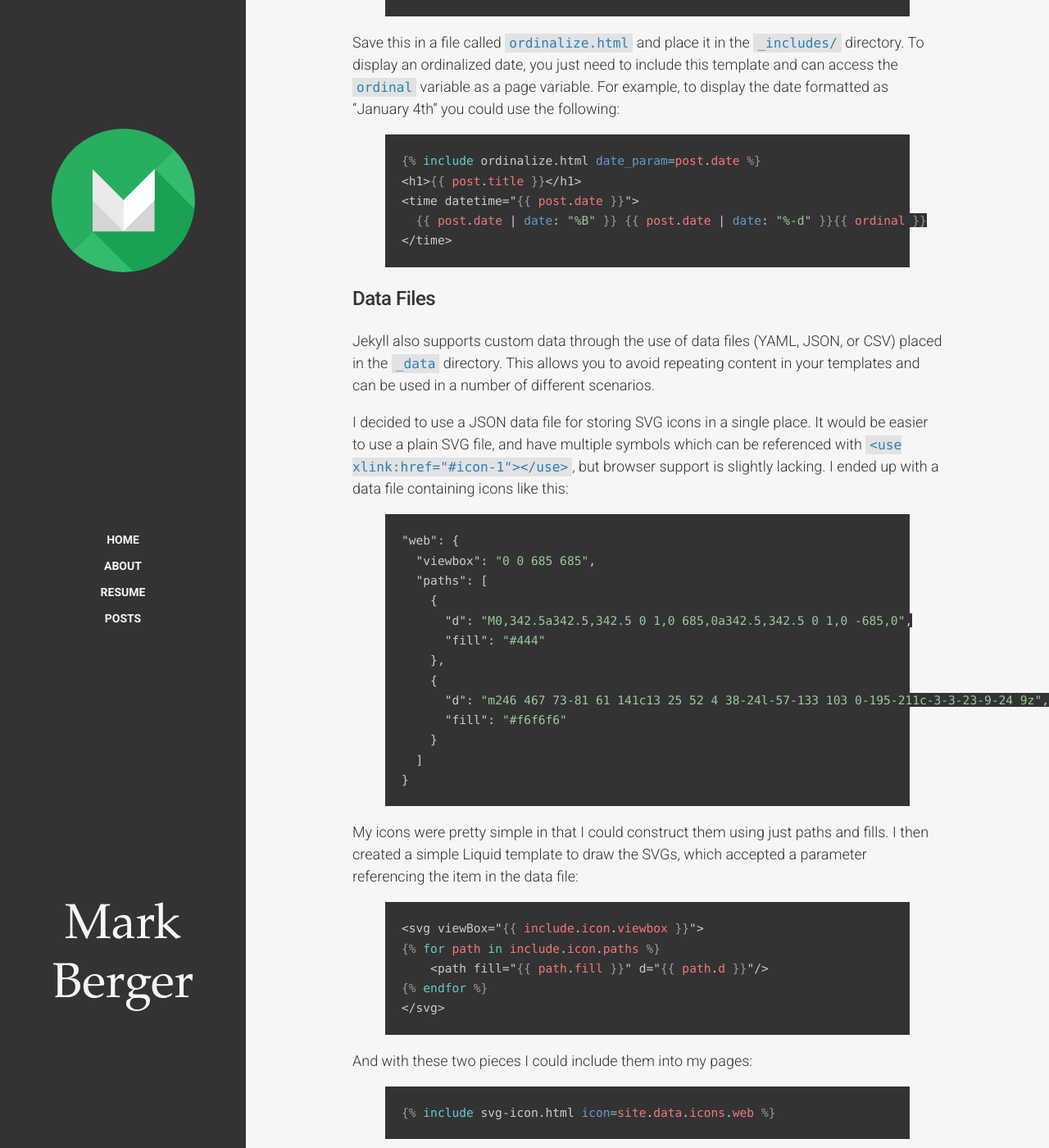
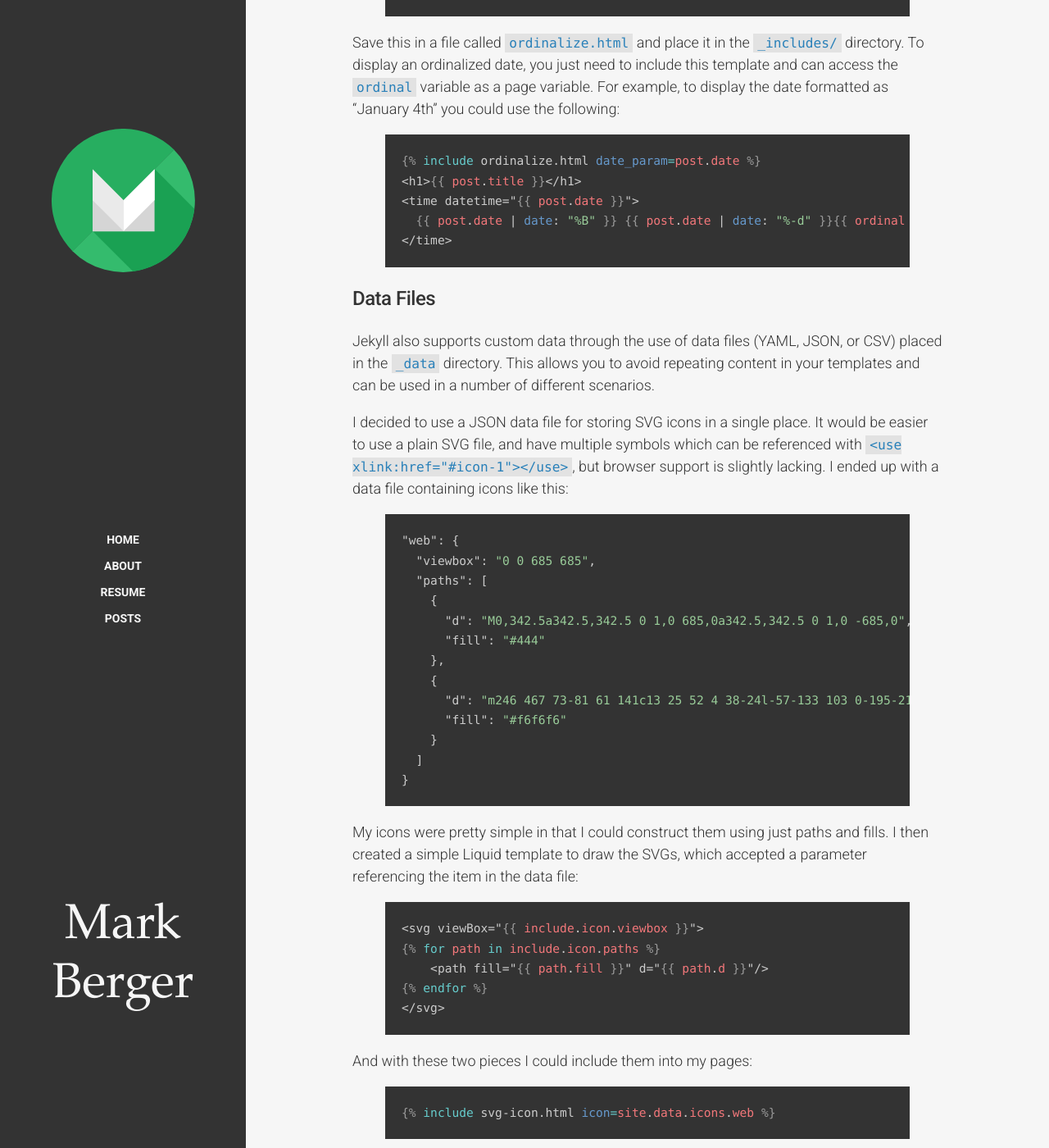
Before and after one commit to mark-berger/mark-berger.github.io, a Jekyll site: the page built from _posts/2016-01-04-jekyll-plugins-pages.md, in a window 1280 px wide and 1400 px high, scrolled down 1519 px. Shown: the whole window at 82% size. Built offline with Jekyll 4.4.1, drawn with Linux system fonts in a browser that asks for light colours; comment, search, counter and statistics services are not loaded.

Commit message:
Fix overflowing code snippets.

```diff
--- a/_sass/_syntax.scss
+++ b/_sass/_syntax.scss
@@ -1,5 +1,6 @@
 .highlight .hll { background-color: #515151 }
 .highlight  { background: $color-dark; color: #cccccc }
+.highlight pre { overflow-x: scroll; }
 .highlight pre code { background: $color-dark; color: #cccccc }
 .highlight .c { color: #999999 } /* Comment */
 .highlight .err { color: #f2777a } /* Error */
```
